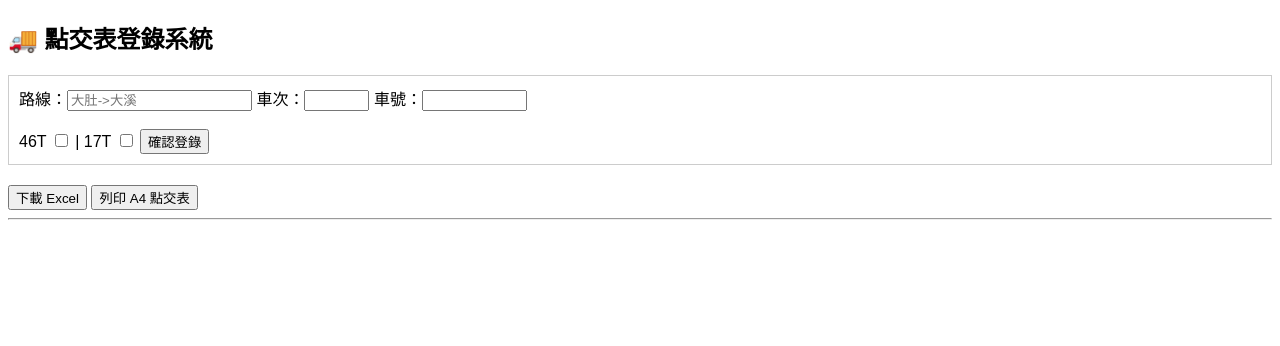
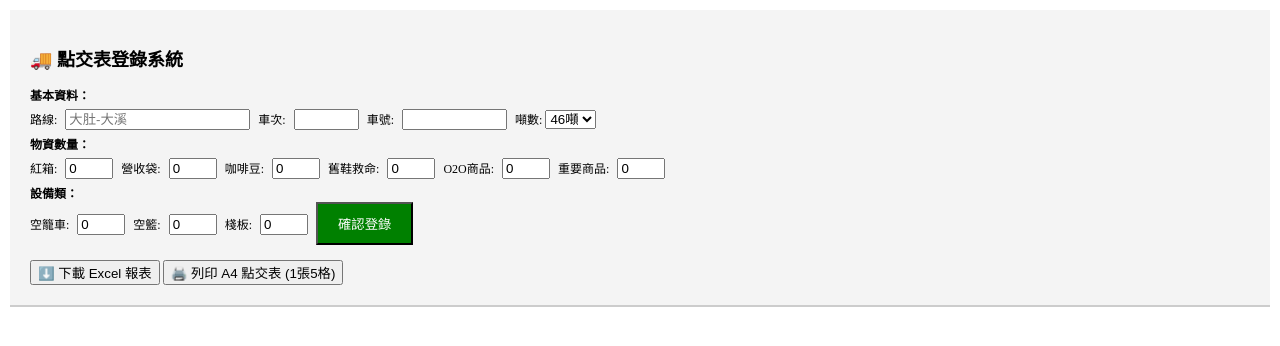
Before and after one commit to 608177-cloud/paper, a Flask app: page / in a window 1280 px wide. Shown: the top 346 px of the page. Run offline with Flask 3, Linux system fonts and the light colour scheme.

Commit message:
Update index.html

```diff
--- a/templates/index.html
+++ b/templates/index.html
@@ -1,50 +1,84 @@
 <!DOCTYPE html>
-<html>
+<html lang="zh-TW">
 <head>
-    <title>日翊文化點交表登錄</title>
+    <meta charset="UTF-8">
+    <title>日翊文化轉運車點交系統</title>
     <style>
-        body { font-family: Arial, sans-serif; }
-        .form-section { margin-bottom: 20px; padding: 10px; border: 1px solid #ccc; }
-        .print-container { width: 210mm; } /* A4 寬度 */
+        body { font-size: 12px; margin: 0; padding: 10px; }
+        .no-print { background: #f4f4f4; padding: 20px; border-bottom: 2px solid #ccc; margin-bottom: 20px; }
+        .no-print input { margin: 5px; }
+
+        .print-area { width: 210mm; margin: 0 auto; }
         .record-box {
-            width: 100%; height: 55mm; /* 設定高度讓 5 格剛好滿一頁 */
-            border: 2px solid black; margin-bottom: 2px;
+            width: 100%; height: 55mm;
+            border: 2px solid black; margin-bottom: 5px;
+            display: grid;
+            grid-template-columns: repeat(6, 1fr);
+            grid-template-rows: repeat(5, 1fr);
             page-break-inside: avoid;
-            display: grid; grid-template-columns: repeat(4, 1fr);
         }
+        .cell { border: 0.5px solid #000; padding: 2px; display: flex; align-items: center; justify-content: center; text-align: center; }
+        .header { grid-column: span 6; background: #eee; font-weight: bold; font-size: 14px; }
+
         @media print {
             .no-print { display: none; }
+            body { padding: 0; }
             .record-box:nth-child(5n) { page-break-after: always; }
         }
     </style>
 </head>
 <body>
+
 <div class="no-print">
     <h2>🚚 點交表登錄系統</h2>
-        <form action="/add" method="post" class="form-section">
-            路線：<input type="text" name="route" placeholder="大肚->大溪">
-            車次：<input type="text" name="trip" size="5">
-            車號：<input type="text" name="car_no" size="10"><br><br>
-            46T <input type="checkbox" name="type_46"> | 17T <input type="checkbox" name="type_17">
-            <button type="submit">確認登錄</button>
+    <form action="/add" method="post">
+        <b>基本資料：</b><br>
+        路線: <input type="text" name="route" placeholder="大肚-大溪" required>
+        車次: <input type="text" name="trip" size="5">
+        車號: <input type="text" name="car_no" size="10">
+        噸數: <select name="ton"><option>46噸</option><option>17噸</option></select><br>
+
+        <b>物資數量：</b><br>
+        紅箱: <input type="number" name="red_box" value="0" style="width:40px">
+        營收袋: <input type="number" name="money_bag" value="0" style="width:40px">
+        咖啡豆: <input type="number" name="coffee" value="0" style="width:40px">
+        舊鞋救命: <input type="number" name="shoes" value="0" style="width:40px">
+        O2O商品: <input type="number" name="o2o" value="0" style="width:40px">
+        重要商品: <input type="number" name="important" value="0" style="width:40px"><br>
+
+        <b>設備類：</b><br>
+        空籠車: <input type="number" name="cage" value="0" style="width:40px">
+        空籃: <input type="number" name="basket" value="0" style="width:40px">
+        棧板: <input type="number" name="pallet" value="0" style="width:40px">
+
+        <button type="submit" style="padding: 10px 20px; background: green; color: white;">確認登錄</button>
     </form>
-        <a href="/download"><button>下載 Excel</button></a>
-        <button onclick="window.print()">列印 A4 點交表</button>
-        <hr>
+    <br>
+    <a href="/download"><button>⬇️ 下載 Excel 報表</button></a>
+    <button onclick="window.print()">🖨️ 列印 A4 點交表 (1張5格)</button>
 </div>
 
-    <div class="print-container">
+<div class="print-area">
     {% for r in records %}
     <div class="record-box">
-            <div style="grid-column: span 4; border-bottom: 1px solid black; background: #eee;">
-                <b>日翊文化轉運車商品點交表</b> ({{ r.timestamp }})
-            </div>
-            <div>路線: {{ r.route }}</div>
-            <div>車次: {{ r.trip }}</div>
-            <div>車號: {{ r.car_no }}</div>
-            <div>噸數: {{ '46T' if r.type_46 else '' }} {{ '17T' if r.type_17 else '' }}</div>
+        <div class="cell header">日翊文化轉運車轉運商品點交表 (登錄時間: {{ r.timestamp }})</div>
+        <div class="cell">路線: {{ r.route }}</div>
+        <div class="cell">車次: {{ r.trip }}</div>
+        <div class="cell">車號: {{ r.car_no }}</div>
+        <div class="cell">噸數: {{ r.ton }}</div>
+        <div class="cell">紅箱: {{ r.red_box }}</div>
+        <div class="cell">營收袋: {{ r.money_bag }}</div>
+        <div class="cell">咖啡豆: {{ r.coffee }}</div>
+        <div class="cell">舊鞋: {{ r.shoes }}</div>
+        <div class="cell">O2O: {{ r.o2o }}</div>
+        <div class="cell">重要: {{ r.important }}</div>
+        <div class="cell">空籠: {{ r.cage }}</div>
+        <div class="cell">空籃: {{ r.basket }}</div>
+        <div class="cell">棧板: {{ r.pallet }}</div>
+        <div class="cell" style="grid-column: span 2;">備註: </div>
     </div>
     {% endfor %}
 </div>
+
 </body>
 </html>
```
Lines whose indentation alone changed are shown as unchanged.
